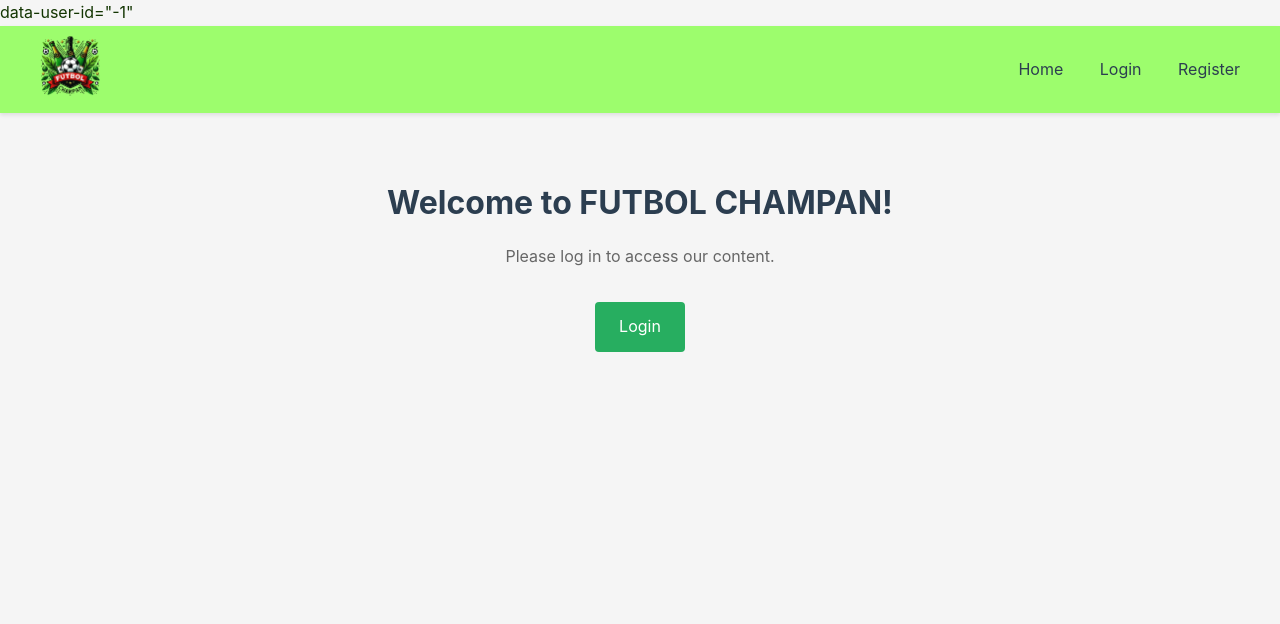
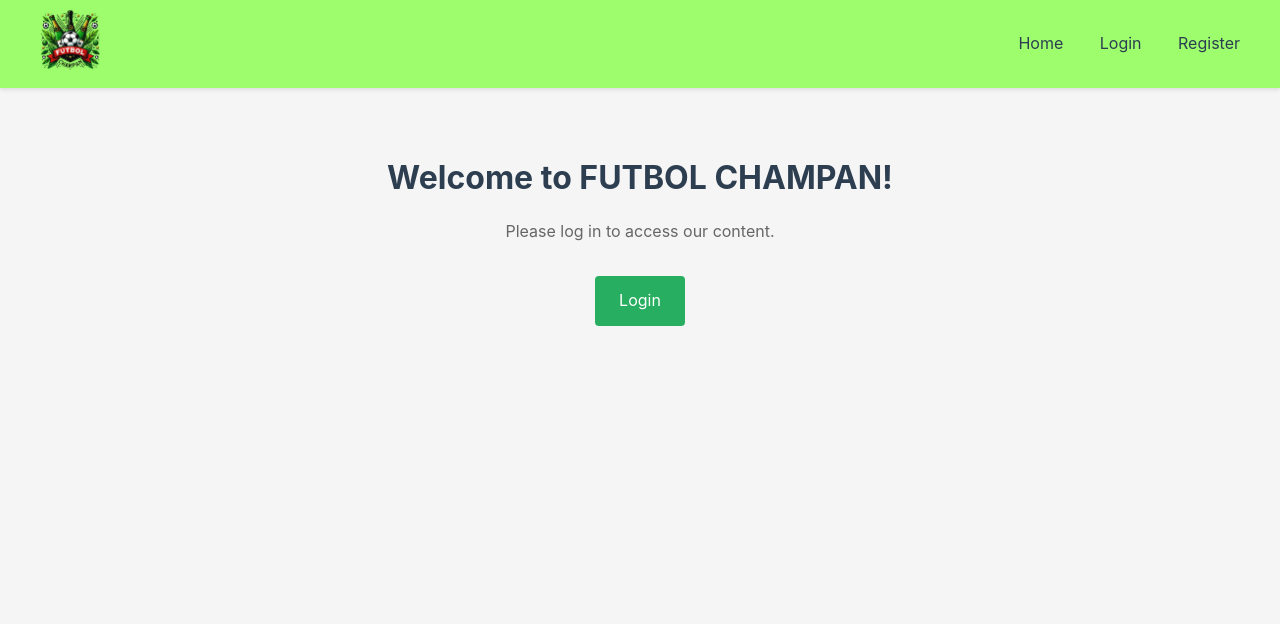
Before and after one commit to marcc28/Practica_PW, a Django app: page / in a window 1280 px wide. Shown: the top 624 px of the page. Run offline with Django 5.2, Linux system fonts and the light colour scheme.

Commit message:
fix base html to get user id

```diff
--- a/web/templates/base.html
+++ b/web/templates/base.html
@@ -8,7 +8,7 @@
     <link rel="icon" href="{% static 'images/logo.png' %}" type="image/png">
     <link rel="stylesheet" href="{% static 'style.css' %}">
 </head>
-<body> data-user-id="{{ user.id | default:-1 }}"
+<body data-user-id="{{ user.id | default:-1 }}">
     <header>
         <nav>
             <div class="logo">
```
